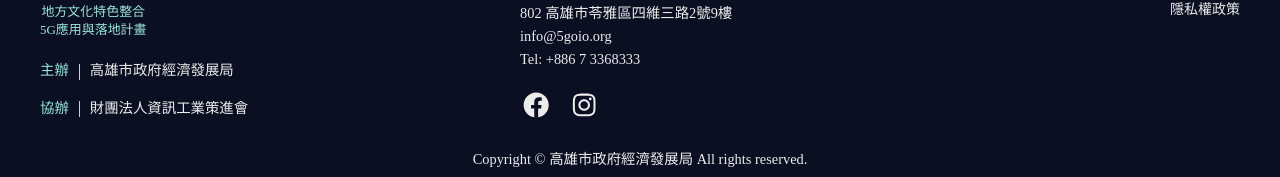
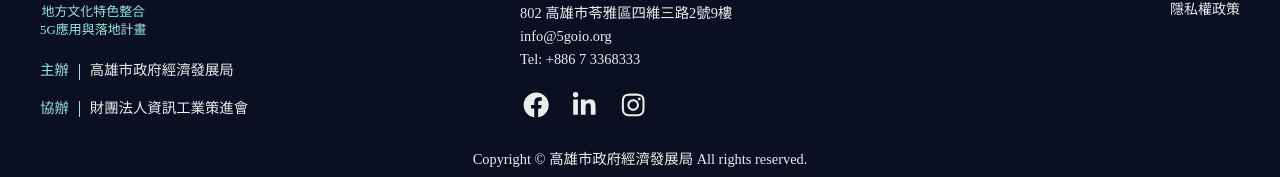
Before and after one commit to MoonShineVFX/5g-site-web, a Next.js app: page /sitemap in a window 1280 px wide. Shown: the part 953-1130 px from the top of the page. Built offline with nearby package versions, Linux system fonts and the light colour scheme.

Commit message:
- Update social link - Fixed layout issue of home page

```diff
--- a/src/components/home/homeLayout.js
+++ b/src/components/home/homeLayout.js
@@ -79,7 +79,7 @@
         padding: '0 10px',
     },
     'a': {
-        width: '240px',
+        width: '260px',
         border: '1px solid',
         borderBottom: '0',
         borderRadius: '70% 70% 0 0',
--- a/src/containers/Footer.js
+++ b/src/containers/Footer.js
@@ -1,7 +1,7 @@
 import { styled } from '@mui/system';
 import { Grid, IconButton } from '@mui/material';
 import { faChevronUp } from '@fortawesome/free-solid-svg-icons';
-import { faInstagram, faFacebook } from '@fortawesome/free-brands-svg-icons';
+import { faInstagram, faFacebook, faLinkedinIn } from '@fortawesome/free-brands-svg-icons';
 import LogoText from './LogoText';
 import FontIcon from '../components/FontIcon';
 import { Links } from '../components/Links';
@@ -12,11 +12,15 @@
 // 社群 > 改為後台設定
 const socials = [
     {
-        url: 'https://www.facebook.com/MoonShineAnimation',
+        url: 'https://www.facebook.com/chunghwasystem',
         icon: faFacebook,
     },
     {
-        url: 'https://www.instagram.com/moonshine.tw/?hl=zh-tw',
+        url: 'https://www.linkedin.com/company/%E4%B8%AD%E8%8F%AF%E7%B3%BB%E7%B5%B1%E6%95%B4%E5%90%88-%E8%82%A1-%E5%85%AC%E5%8F%B8',
+        icon: faLinkedinIn,
+    },
+    {
+        url: 'https://www.instagram.com/',
         icon: faInstagram,
     },
 ];
@@ -181,6 +185,7 @@
                                         <Links
                                             key={idx}
                                             href={url}
+                                            newPage
                                         >
                                             <FontIcon icon={icon} />
                                         </Links>
```
